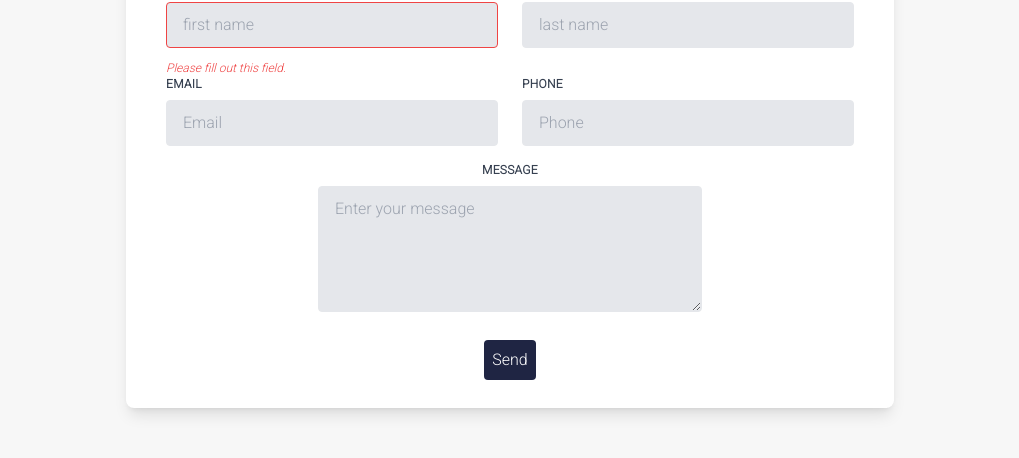
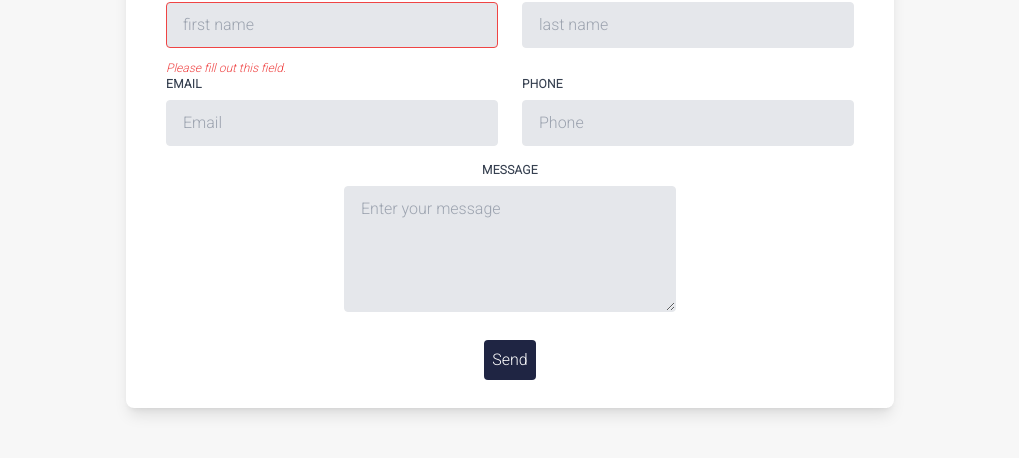
Before and after one commit to ByronBurnett/hoopnomics_react, a React (Create React App) app: page / in a window 1280 px wide. Shown: the part 1944-2402 px from the top of the page, without its empty margins (130-1149 px from the left). Built offline with nearby package versions, Linux system fonts and the light colour scheme; grey boxes are pictures that could not be loaded.

Commit message:
change textarea styles

```diff
--- a/src/components/Contact.js
+++ b/src/components/Contact.js
@@ -108,13 +108,13 @@ const handleSubmit = event => {
            />
     </div>
 
-     <div className="mx-auto" >
-     <div className=" w-full px-3 ">
-             <label  className="block uppercase tracking-wide text-gray-700 text-xs font-bold mb-2 m-4 text-center">Message</label>
+     <div className="w-full md:w-1/2 px-3 mx-auto" >
+     <div className>
+             <label  className=" block uppercase tracking-wide text-gray-700 text-xs font-bold mb-2 m-4 text-center">Message</label>
              <textarea
-               className="p-2.5 w-96 appearance-none block bg-gray-200 text-gray-700 border
+               className=" appearance-none block w-full bg-gray-200 text-gray-700 border
                border-gray-200 rounded py-3 px-4 leading-tight focus:outline-none
-                focus:bg-white focus:border-gray-500 "
+                focus:bg-white focus:border-gray-500"
                value={message}
                onChange={event => setMessage(event.target.value)}
                rows="5"
```
